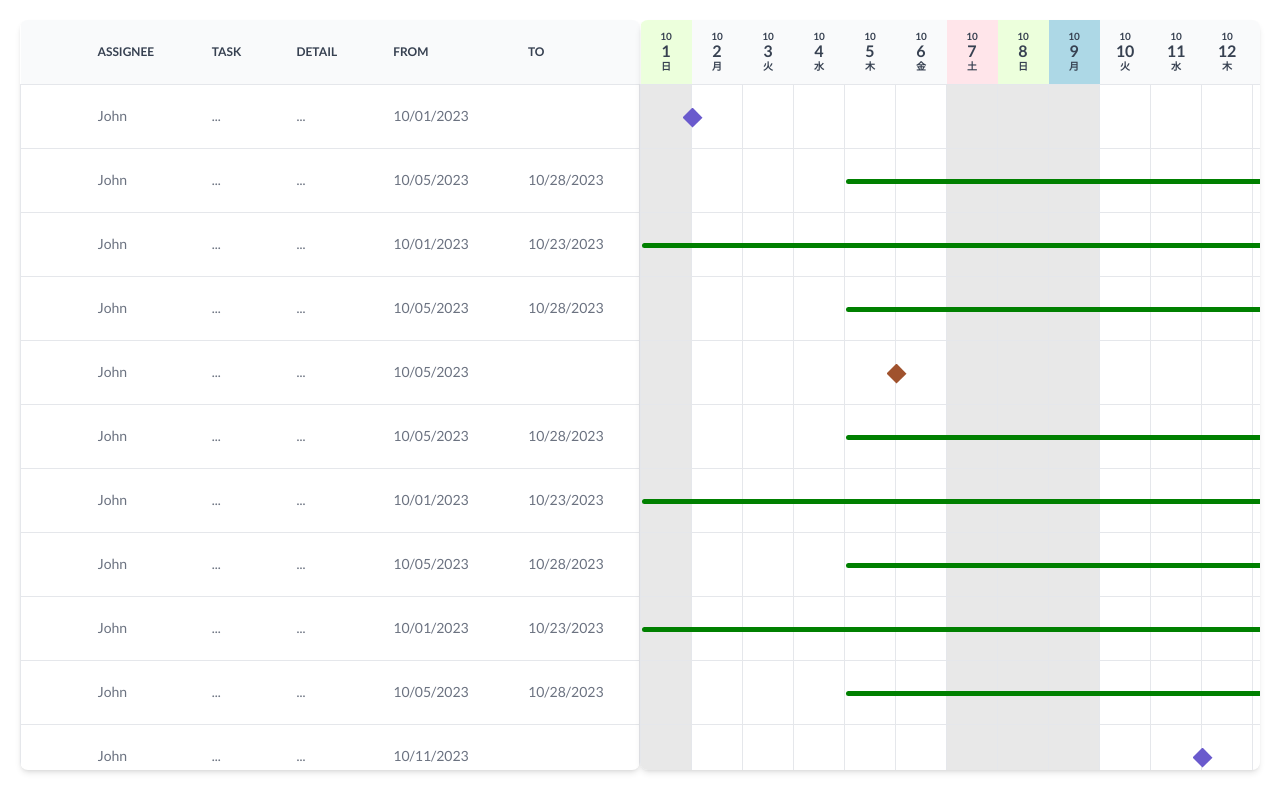
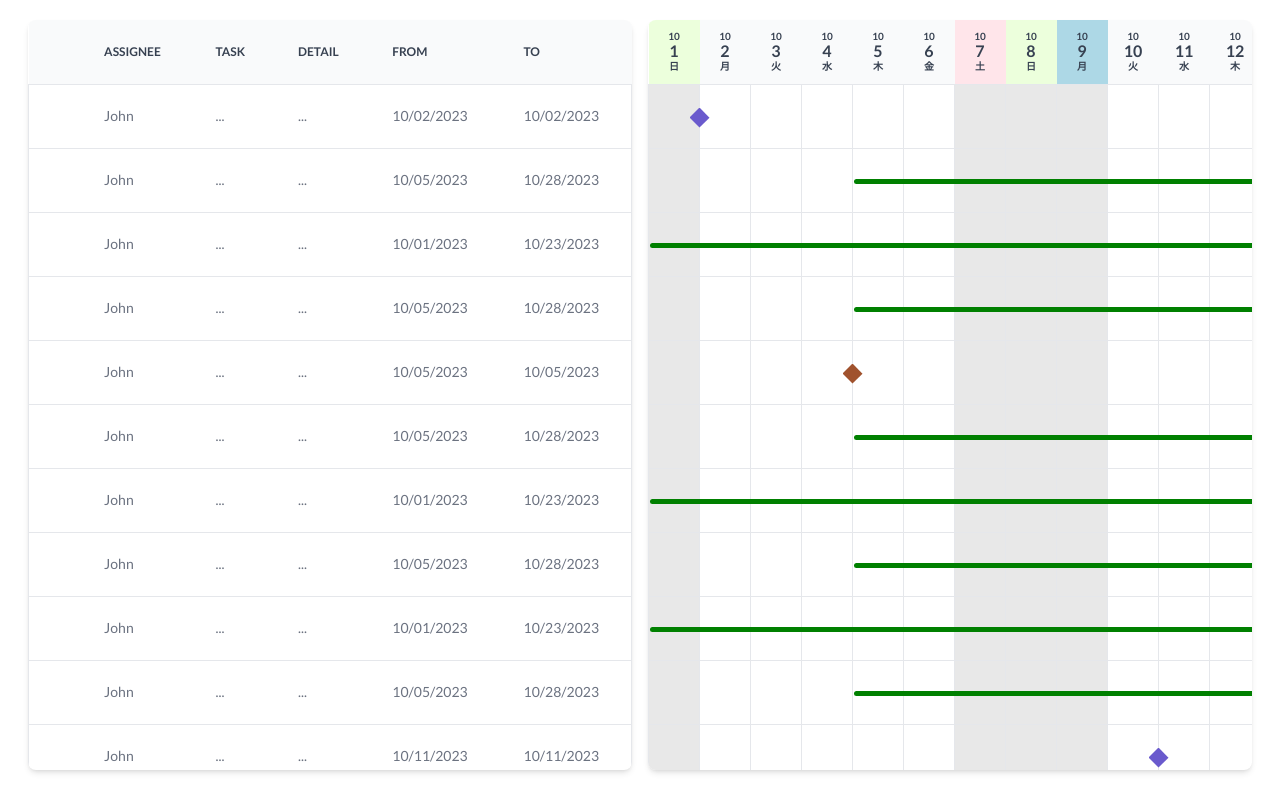
Before and after one commit to vfa-huyht/gantt-demo, a React (Vite) app: page / in a window 1280 px wide. Built offline with nearby package versions, Linux system fonts and the light colour scheme.

Commit message:
Fix eslint

```diff
--- a/src/assets/scss/style.scss
+++ b/src/assets/scss/style.scss
@@ -12,9 +12,10 @@
 		width: 20px;
     height: 20px;
     left: 41px;
-    transform: translate(41px,23px);
+    transform: translate(-11px,23px);
     position: absolute;
     background: red;
+		z-index: 9999;
 		&--danger {
         background-color: purple;
     }
--- a/src/components/Calendar.tsx
+++ b/src/components/Calendar.tsx
@@ -1,8 +1,8 @@
-import React, { useRef, useState } from 'react';
+import React, { useRef, useState, useEffect } from 'react';
 import moment, { max } from 'moment';
 
 const daysofWeeks = ['月', '火', '水', '木', '金', '土', '日']
-const holidays = {
+const holidays: any = {
 	'10/09/2023': true,
 	'11/03/2023': true,
 	'11/23/2023': true,
@@ -12,7 +12,7 @@ const holidays = {
 
 
 function Calendar(props: { data: any, selectedItem: any }) {
-	const calendarRef = useRef()
+	const calendarRef = useRef(null)
 	const [indexExpand, setIndexExpand] = useState({})
 	const { data, selectedItem } = props
 
@@ -67,9 +67,19 @@ function Calendar(props: { data: any, selectedItem: any }) {
 		const table = document.getElementById("mainTable");
 		const calendar = document.getElementById("calendar");
 		calendar?.addEventListener('scroll', (e) => {
-			(table as any).scrollTop = calendar.scrollTop
+			(calendar as any).scrollTop = (calendar as any).scrollTop
 		})
 	}, 0)
+
+	useEffect(() => {
+
+
+		return () => {
+			if (calendarRef.current) {
+
+			}
+		}
+	}, [calendarRef])
 	return (
 		<div id="calendar" ref={calendarRef} style={{ maxHeight: window.innerHeight - 50 }} className="relative overflow-x-auto shadow-md sm:rounded-lg">
 			<table className=" w-full text-sm text-left rtl:text-right text-gray-500 ">
@@ -99,13 +109,13 @@ function Calendar(props: { data: any, selectedItem: any }) {
 									))
 								}
 								{
-									item.from && item.to && <div style={{
+									item.from !== item.to && <div style={{
 										left: calendars.indexOf(item.from) * 51 + 'px',
 										width: (calendars.indexOf(item.to) + 1 - calendars.indexOf(item.from)) * 51
 									}} className={`calendar-table__progress-bar calendar-table__progress-bar--${item.status === -1 ? 'danger' : item.status === 1 ? 'todo' : 'in'}`}></div>
 								}
 								{
-									item.from && !item.to &&
+									item.from == item.to &&
 									<div style={{
 										left: calendars.indexOf(item.from) * 51 + 'px',
 									}} className={`calendar-table__milestone calendar-table__milestone--${item.status === -1 ? 'danger' : item.status === 1 ? 'todo' : 'in'}`}></div>
--- a/src/components/Gantt.tsx
+++ b/src/components/Gantt.tsx
@@ -10,8 +10,8 @@ Gantt.propTypes = {
 const data = [
 	{
 		name: 'John',
-		from: '10/01/2023',
-		to: '',
+		from: '10/02/2023',
+		to: '10/02/2023',
 		task: '...',
 		detail: '...',
 		subtasks: [],
@@ -47,7 +47,7 @@ const data = [
 	{
 		name: 'John',
 		from: '10/05/2023',
-		to: '',
+		to: '10/05/2023',
 		task: '...',
 		detail: '...',
 		subtasks: [],
@@ -101,7 +101,7 @@ const data = [
 	{
 		name: 'John',
 		from: '10/11/2023',
-		to: '',
+		to: '10/11/2023',
 		task: '...',
 		detail: '...',
 		subtasks: [],
@@ -259,10 +259,10 @@ function Gantt() {
 	return (
 		<div>
 			<div className="grid grid-cols-2 p-5">
-				<div className="">
+				<div className="px-2">
 					<Table rowClick={getRow} data={data}></Table>
 				</div>
-				<div className="">
+				<div className="px-2">
 					<Calendar selectedItem={selectedItem} data={data}></Calendar>
 				</div>
 			</div>
```
